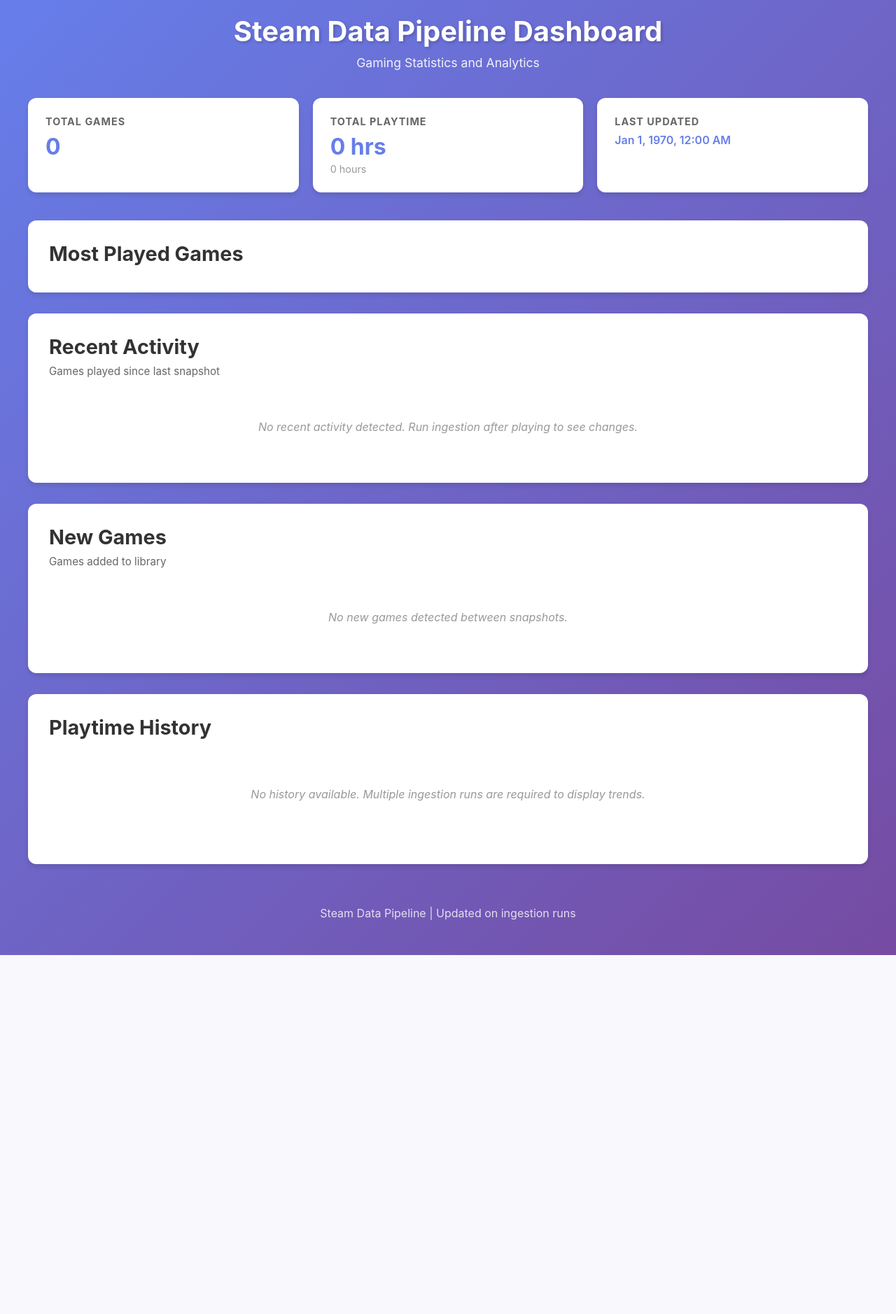
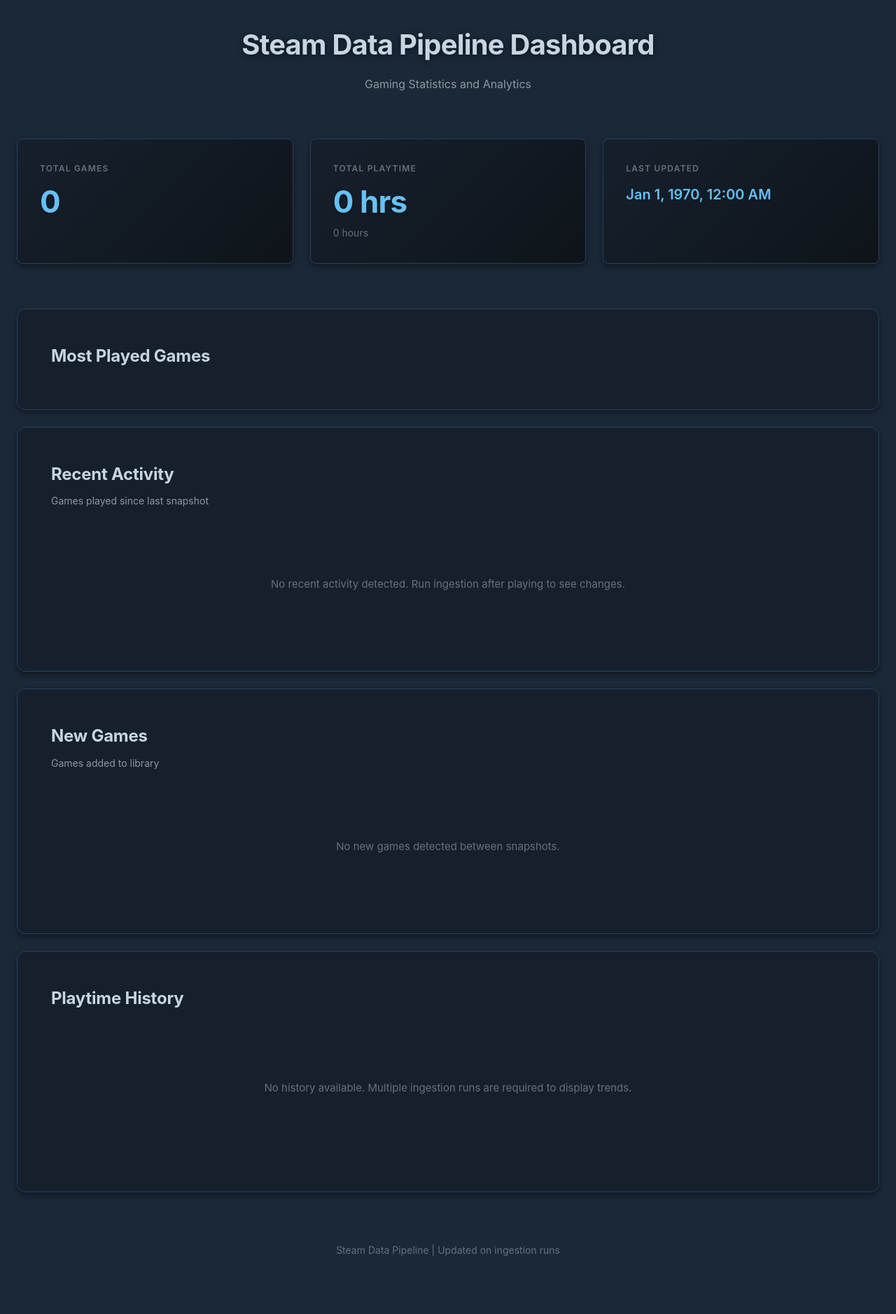
Before and after one commit to robinengvall/steam-data-pipeline, a Flask app: template templates/dashboard.html in a window 1280 px wide. Shown: the whole page at 70% size. Before the commit the page ends 1365 px from the top, so only its background shows below. Run offline with Flask 3, Linux system fonts and the light colour scheme; the template is opened without the code that fills it, so the values that code supplies are empty; parts of the project's set-up code (start-up, migrations or seed data) failed here and were passed over.

Commit message:
frontend

```diff
--- a/app.py
+++ b/app.py
@@ -1,4 +1,4 @@
-from flask import Flask, jsonify
+from flask import Flask, jsonify, render_template
 from src.db.mongo_client import MongoDBClient
 from src.services.analytics_service import AnalyticsService
 from src.routes.api_routes import create_routes
@@ -17,6 +17,10 @@ def create_app():
 
     @app.route('/')
     def index():
+        return render_template('dashboard.html')
+
+    @app.route('/api')
+    def api_info():
         return jsonify({
             "name": "Steam Data Pipeline API",
             "version": "1.0.0",
@@ -59,20 +63,9 @@ def main():
     app = create_app()
 
     try:
-        print("\n" + "="*50)
-        print("Steam Data Pipeline API")
-        print("="*50)
-        print("\nAPI is starting...")
-        print("Available at: http://localhost:5000")
-        print("\nEndpoints:")
-        print("  GET /              - API info")
-        print("  GET /health        - Health check")
-        print("  GET /api/stats     - Overall statistics")
-        print("  GET /api/playtime/total    - Total playtime")
-        print("  GET /api/playtime/history  - Playtime history")
-        print("  GET /api/playtime/deltas   - Recent playtime changes")
-        print("  GET /api/games/top         - Most played games")
-        print("  GET /api/games/new         - Newly added games")
+        print("\nSteam Data Pipeline")
+        print("Dashboard: http://localhost:5000")
+        print("API Docs:  http://localhost:5000/api")
         print("\nPress CTRL+C to stop\n")
 
         app.run(host='0.0.0.0', port=5000, debug=True)
--- a/static/css/dashboard.css
+++ b/static/css/dashboard.css
@@ -1,58 +1,92 @@
-/* Reset and Base Styles */
 * {
     margin: 0;
     padding: 0;
     box-sizing: border-box;
 }
 
+:root {
+    --color-bg: #1b2838;
+    --color-bg-secondary: #0e1419;
+    --color-surface: #16202d;
+    --color-surface-hover: #1e2f42;
+    --color-text-primary: #c7d5e0;
+    --color-text-secondary: #8f98a0;
+    --color-text-tertiary: #66707a;
+    --color-accent: #1a9fff;
+    --color-accent-hover: #66c0f4;
+    --color-accent-dark: #0d6ba8;
+    --color-success: #5ba32b;
+    --color-success-light: #4a7c23;
+    --color-border: #2a3f5f;
+    --color-border-light: #3d5875;
+    --spacing-xs: 8px;
+    --spacing-sm: 12px;
+    --spacing-md: 16px;
+    --spacing-lg: 24px;
+    --spacing-xl: 32px;
+    --spacing-2xl: 48px;
+    --spacing-3xl: 64px;
+    --radius-sm: 4px;
+    --radius-md: 8px;
+    --radius-lg: 12px;
+    --shadow-sm: 0 2px 4px rgba(0, 0, 0, 0.3);
+    --shadow-md: 0 4px 8px rgba(0, 0, 0, 0.4);
+    --shadow-lg: 0 8px 16px rgba(0, 0, 0, 0.5);
+}
+
 body {
     font-family: -apple-system, BlinkMacSystemFont, 'Segoe UI', Roboto, 'Helvetica Neue', Arial, sans-serif;
-    background: linear-gradient(135deg, #667eea 0%, #764ba2 100%);
+    background: var(--color-bg);
     min-height: 100vh;
-    padding: 20px;
-    color: #333;
+    padding: var(--spacing-xl) var(--spacing-lg);
+    color: var(--color-text-primary);
+    line-height: 1.6;
+    -webkit-font-smoothing: antialiased;
+    -moz-osx-font-smoothing: grayscale;
 }
 
 .container {
-    max-width: 1200px;
+    max-width: 1280px;
     margin: 0 auto;
 }
 
-/* Header */
 header {
+    margin-bottom: var(--spacing-3xl);
     text-align: center;
-    margin-bottom: 40px;
-    color: white;
 }
 
 header h1 {
     font-size: 2.5rem;
-    margin-bottom: 10px;
-    text-shadow: 2px 2px 4px rgba(0,0,0,0.2);
+    font-weight: 700;
+    color: var(--color-text-primary);
+    margin-bottom: var(--spacing-sm);
+    letter-spacing: -0.02em;
+    text-shadow: 0 2px 8px rgba(0, 0, 0, 0.5);
 }
 
 .subtitle {
-    font-size: 1.1rem;
-    opacity: 0.9;
+    font-size: 1rem;
+    color: var(--color-text-secondary);
+    font-weight: 400;
 }
 
-/* Loading and Error States */
 .loading, .error {
     text-align: center;
-    padding: 60px 20px;
-    background: white;
-    border-radius: 12px;
-    box-shadow: 0 4px 6px rgba(0,0,0,0.1);
+    padding: var(--spacing-3xl) var(--spacing-lg);
+    background: var(--color-surface);
+    border-radius: var(--radius-lg);
+    border: 1px solid var(--color-border);
+    box-shadow: var(--shadow-md);
 }
 
 .spinner {
-    border: 4px solid #f3f3f3;
-    border-top: 4px solid #667eea;
+    border: 3px solid var(--color-border);
+    border-top: 3px solid var(--color-accent);
     border-radius: 50%;
-    width: 50px;
-    height: 50px;
-    animation: spin 1s linear infinite;
-    margin: 0 auto 20px;
+    width: 40px;
+    height: 40px;
+    animation: spin 0.8s linear infinite;
+    margin: 0 auto var(--spacing-lg);
 }
 
 @keyframes spin {
@@ -61,247 +95,320 @@ header h1 {
 }
 
 .error {
-    background: #fee;
-    color: #c33;
+    background: #3d1f1f;
+    color: #e87c7c;
+    border-color: #5a2828;
 }
 
 .hidden {
     display: none !important;
 }
 
-/* Stats Overview */
 .stats-overview {
     display: grid;
-    grid-template-columns: repeat(auto-fit, minmax(250px, 1fr));
-    gap: 20px;
-    margin-bottom: 40px;
+    grid-template-columns: repeat(auto-fit, minmax(280px, 1fr));
+    gap: var(--spacing-lg);
+    margin-bottom: var(--spacing-3xl);
 }
 
 .stat-card {
-    background: white;
-    border-radius: 12px;
-    padding: 25px;
-    box-shadow: 0 4px 6px rgba(0,0,0,0.1);
-    transition: transform 0.2s;
+    background: linear-gradient(135deg, var(--color-surface) 0%, var(--color-bg-secondary) 100%);
+    border-radius: var(--radius-md);
+    padding: var(--spacing-xl);
+    border: 1px solid var(--color-border);
+    box-shadow: var(--shadow-md);
+    transition: all 0.3s cubic-bezier(0.4, 0, 0.2, 1);
+    position: relative;
+    overflow: hidden;
+}
+
+.stat-card::before {
+    content: '';
+    position: absolute;
+    top: 0;
+    left: 0;
+    right: 0;
+    height: 3px;
+    background: linear-gradient(90deg, var(--color-accent) 0%, var(--color-accent-hover) 100%);
+    opacity: 0;
+    transition: opacity 0.3s;
+}
+
+.stat-card:hover::before {
+    opacity: 1;
 }
 
 .stat-card:hover {
     transform: translateY(-4px);
-    box-shadow: 0 6px 12px rgba(0,0,0,0.15);
+    border-color: var(--color-border-light);
+    box-shadow: var(--shadow-lg);
 }
 
 .stat-content h3 {
-    font-size: 0.9rem;
-    color: #666;
-    margin-bottom: 8px;
+    font-size: 0.75rem;
+    color: var(--color-text-tertiary);
+    margin-bottom: var(--spacing-md);
     text-transform: uppercase;
-    letter-spacing: 1px;
+    letter-spacing: 0.1em;
+    font-weight: 600;
 }
 
 .stat-value {
-    font-size: 2rem;
-    font-weight: bold;
-    color: #667eea;
+    font-size: 2.75rem;
+    font-weight: 700;
+    color: var(--color-accent-hover);
+    letter-spacing: -0.02em;
+    line-height: 1;
+    text-shadow: 0 2px 4px rgba(0, 0, 0, 0.3);
 }
 
 .stat-value-small {
-    font-size: 1rem;
+    font-size: 1.25rem;
     font-weight: 600;
-    color: #667eea;
+    color: var(--color-accent-hover);
+    line-height: 1.2;
 }
 
 .stat-subtext {
-    font-size: 0.9rem;
-    color: #999;
-    margin-top: 4px;
+    font-size: 0.875rem;
+    color: var(--color-text-tertiary);
+    margin-top: var(--spacing-sm);
 }
 
-/* Sections */
 .section {
-    background: white;
-    border-radius: 12px;
-    padding: 30px;
-    margin-bottom: 30px;
-    box-shadow: 0 4px 6px rgba(0,0,0,0.1);
+    background: var(--color-surface);
+    border-radius: var(--radius-lg);
+    padding: var(--spacing-2xl);
+    margin-bottom: var(--spacing-lg);
+    border: 1px solid var(--color-border);
+    box-shadow: var(--shadow-md);
 }
 
 .section h2 {
-    font-size: 1.8rem;
-    margin-bottom: 8px;
-    color: #333;
+    font-size: 1.5rem;
+    margin-bottom: var(--spacing-xs);
+    color: var(--color-text-primary);
+    font-weight: 700;
+    letter-spacing: -0.01em;
 }
 
 .section-subtitle {
-    color: #666;
-    margin-bottom: 20px;
-    font-size: 0.95rem;
+    color: var(--color-text-secondary);
+    margin-bottom: var(--spacing-xl);
+    font-size: 0.875rem;
 }
 
-/* Game List */
 .game-list {
     display: grid;
-    gap: 15px;
+    gap: var(--spacing-sm);
 }
 
 .game-item {
     display: flex;
     justify-content: space-between;
     align-items: center;
-    padding: 15px;
-    background: #f8f9fa;
-    border-radius: 8px;
-    border-left: 4px solid #667eea;
-    transition: background 0.2s;
+    padding: var(--spacing-lg);
+    background: var(--color-bg-secondary);
+    border-radius: var(--radius-md);
+    border: 1px solid var(--color-border);
+    transition: all 0.2s cubic-bezier(0.4, 0, 0.2, 1);
 }
 
 .game-item:hover {
-    background: #e9ecef;
+    background: var(--color-surface-hover);
+    border-color: var(--color-accent-dark);
+    box-shadow: var(--shadow-sm);
+    transform: translateX(4px);
 }
 
 .game-info {
     flex: 1;
+    display: flex;
+    align-items: center;
+    gap: var(--spacing-md);
 }
 
 .game-rank {
-    font-weight: bold;
-    color: #667eea;
-    margin-right: 15px;
-    font-size: 1.2rem;
+    font-weight: 700;
+    color: var(--color-text-tertiary);
+    font-size: 0.875rem;
+    min-width: 32px;
 }
 
 .game-name {
-    font-size: 1.1rem;
-    font-weight: 600;
-    color: #333;
-    margin-bottom: 4px;
+    font-size: 0.9375rem;
+    font-weight: 500;
+    color: var(--color-text-primary);
 }
 
 .game-stats {
     display: flex;
-    gap: 20px;
-    align-items: center;
+    flex-direction: column;
+    align-items: flex-end;
+    gap: var(--spacing-xs);
 }
 
 .game-playtime {
-    font-size: 1.3rem;
-    font-weight: bold;
-    color: #667eea;
+    font-size: 1.125rem;
+    font-weight: 600;
+    color: var(--color-accent-hover);
 }
 
 .game-playtime-label {
-    font-size: 0.85rem;
-    color: #999;
+    font-size: 0.75rem;
+    color: var(--color-text-tertiary);
 }
 
-/* Activity List */
 .activity-list {
     display: grid;
-    gap: 12px;
+    gap: var(--spacing-sm);
 }
 
 .activity-item {
     display: flex;
     justify-content: space-between;
     align-items: center;
-    padding: 12px 15px;
-    background: #e7f3ff;
-    border-radius: 8px;
-    border-left: 4px solid #4caf50;
+    padding: var(--spacing-md) var(--spacing-lg);
+    background: var(--color-success-light);
+    border-radius: var(--radius-md);
+    border: 1px solid var(--color-success);
+    border-left-width: 3px;
+    transition: all 0.2s;
+}
+
+.activity-item:hover {
+    background: var(--color-success);
+    transform: translateX(4px);
 }
 
 .activity-name {
-    font-weight: 600;
-    color: #333;
+    font-weight: 500;
+    color: var(--color-text-primary);
+    font-size: 0.9375rem;
 }
 
 .activity-delta {
-    font-weight: bold;
-    color: #4caf50;
+    font-weight: 600;
+    color: #8fdb6a;
+    font-size: 0.9375rem;
 }
 
-/* Empty State */
 .empty-state {
     text-align: center;
-    padding: 40px 20px;
-    color: #999;
-    font-style: italic;
+    padding: var(--spacing-3xl) var(--spacing-lg);
+    color: var(--color-text-tertiary);
+    font-size: 0.9375rem;
 }
 
-/* Chart Container */
 .chart-container {
-    padding: 20px 0;
+    padding: var(--spacing-lg) 0;
 }
 
 .history-item {
     display: flex;
     align-items: center;
-    margin-bottom: 15px;
+    gap: var(--spacing-lg);
+    margin-bottom: var(--spacing-lg);
 }
 
 .history-date {
-    width: 180px;
-    font-size: 0.9rem;
-    color: #666;
+    min-width: 160px;
+    font-size: 0.875rem;
+    color: var(--color-text-secondary);
+    font-weight: 500;
 }
 
 .history-bar-container {
     flex: 1;
-    height: 30px;
-    background: #f0f0f0;
-    border-radius: 4px;
+    height: 40px;
+    background: var(--color-bg-secondary);
+    border-radius: var(--radius-sm);
     overflow: hidden;
     position: relative;
+    border: 1px solid var(--color-border);
 }
 
 .history-bar {
     height: 100%;
-    background: linear-gradient(90deg, #667eea 0%, #764ba2 100%);
+    background: linear-gradient(90deg, var(--color-accent-dark) 0%, var(--color-accent) 50%, var(--color-accent-hover) 100%);
     display: flex;
     align-items: center;
     justify-content: flex-end;
-    padding-right: 10px;
+    padding-right: var(--spacing-md);
     color: white;
     font-weight: 600;
-    font-size: 0.9rem;
-    transition: width 0.5s ease;
+    font-size: 0.875rem;
+    transition: width 0.6s cubic-bezier(0.4, 0, 0.2, 1);
+    min-width: fit-content;
+    box-shadow: inset 0 2px 4px rgba(0, 0, 0, 0.2);
 }
 
-/* Footer */
 footer {
     text-align: center;
-    padding: 30px 20px;
-    color: white;
-    opacity: 0.8;
+    padding: var(--spacing-2xl) var(--spacing-lg);
+    color: var(--color-text-tertiary);
+    font-size: 0.875rem;
 }
 
-/* Responsive */
 @media (max-width: 768px) {
+    body {
+        padding: var(--spacing-lg) var(--spacing-md);
+    }
+
+    header {
+        margin-bottom: var(--spacing-2xl);
+    }
+
     header h1 {
         font-size: 2rem;
+    }
+
+    .stats-overview {
+        grid-template-columns: 1fr;
+        gap: var(--spacing-md);
+        margin-bottom: var(--spacing-2xl);
+    }
+
+    .section {
+        padding: var(--spacing-lg);
+        margin-bottom: var(--spacing-md);
     }
 
     .game-item {
         flex-direction: column;
         align-items: flex-start;
-        gap: 10px;
+        gap: var(--spacing-md);
+    }
+
+    .game-info {
+        width: 100%;
     }
 
     .game-stats {
         width: 100%;
+        flex-direction: row;
         justify-content: space-between;
+        align-items: center;
     }
 
     .history-item {
         flex-direction: column;
         align-items: flex-start;
-        gap: 8px;
+        gap: var(--spacing-sm);
     }
 
     .history-date {
         width: 100%;
+        min-width: unset;
     }
 
     .history-bar-container {
         width: 100%;
     }
 }
+
+@media (min-width: 769px) and (max-width: 1024px) {
+    .stats-overview {
+        grid-template-columns: repeat(2, 1fr);
+    }
+}
```
